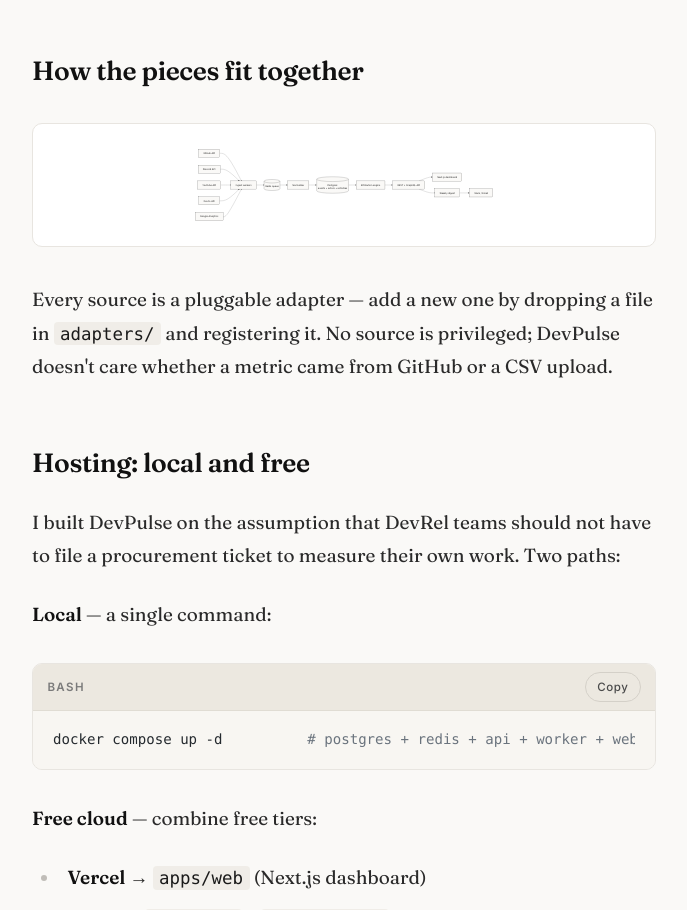
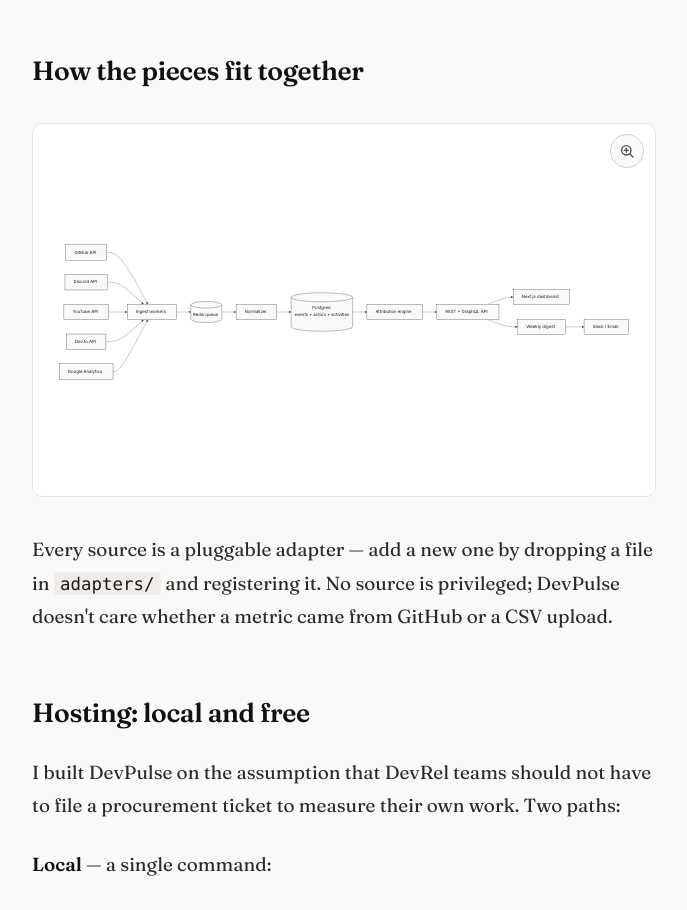
Before and after one commit to thecoderpanda/thecoderpanda-web, a Next.js app: page /blog/devpulse-open-source-devrel-tracker in a window 1280 px wide. Shown: the part 6540-7450 px from the top of the page, without its empty margins (296-983 px from the left). Built offline with nearby package versions, Linux system fonts and the light colour scheme.

Commit message:
feat(blog): bigger mermaid diagrams + magnifier lightbox with zoom controls

```diff
--- a/src/app/globals.css
+++ b/src/app/globals.css
@@ -257,24 +257,69 @@ body {
 
 /* ---- Mermaid ---- */
 .blog-prose .mermaid-wrapper {
+  position: relative;
   margin: 2.25rem 0;
-  padding: 1.5rem;
+  padding: 1.75rem 1.5rem 1.5rem;
   background: #ffffff;
   border: 1px solid #e8e5e0;
   border-radius: 10px;
-  display: flex;
-  justify-content: center;
   overflow-x: auto;
+  overflow-y: visible;
 }
 
 .blog-prose .mermaid-wrapper .mermaid {
   min-width: 0;
   font-family: var(--font-ui);
+  display: flex;
+  justify-content: center;
+  width: 100%;
 }
 
 .blog-prose .mermaid-wrapper .mermaid svg {
-  max-width: 100%;
-  height: auto;
+  width: 100% !important;
+  max-width: 100% !important;
+  height: auto !important;
+  min-height: 320px;
+  font-size: 15px;
+}
+
+.blog-prose .mermaid-wrapper .mermaid svg .nodeLabel,
+.blog-prose .mermaid-wrapper .mermaid svg .edgeLabel,
+.blog-prose .mermaid-wrapper .mermaid svg .messageText,
+.blog-prose .mermaid-wrapper .mermaid svg .actor-box + text,
+.blog-prose .mermaid-wrapper .mermaid svg text {
+  font-size: 15px !important;
+}
+
+.blog-prose .mermaid-magnify {
+  position: absolute;
+  top: 0.6rem;
+  right: 0.7rem;
+  width: 34px;
+  height: 34px;
+  border-radius: 999px;
+  border: 1px solid #d4d0c8;
+  background: #faf9f7;
+  color: #4a4a4a;
+  cursor: pointer;
+  display: inline-flex;
+  align-items: center;
+  justify-content: center;
+  transition: all 0.15s ease;
+  padding: 0;
+  z-index: 2;
+}
+
+.blog-prose .mermaid-magnify:hover {
+  background: #1a1a1a;
+  color: #faf9f7;
+  border-color: #1a1a1a;
+}
+
+.blog-prose .mermaid-magnify svg {
+  width: 16px;
+  height: 16px;
+  display: block;
 }
 
 .blog-prose .mermaid-error {
@@ -285,3 +330,107 @@ body {
   font-family: ui-monospace, "SF Mono", "Menlo", monospace;
   font-size: 0.85rem;
 }
+
+/* ---- Mermaid lightbox (rendered outside .blog-prose in <body>) ---- */
+.mermaid-lightbox {
+  position: fixed;
+  inset: 0;
+  z-index: 9999;
+  background: rgba(20, 20, 20, 0.88);
+  display: flex;
+  flex-direction: column;
+  align-items: center;
+  justify-content: center;
+  padding: 3rem 2rem 2rem;
+  animation: mermaidFade 0.15s ease;
+}
+
+@keyframes mermaidFade {
+  from { opacity: 0; }
+  to { opacity: 1; }
+}
+
+.mermaid-lightbox__close {
+  position: absolute;
+  top: 1rem;
+  right: 1.25rem;
+  background: transparent;
+  border: 1px solid rgba(255, 255, 255, 0.4);
+  color: #faf9f7;
+  border-radius: 999px;
+  padding: 0.4rem 0.9rem;
+  font-size: 0.8rem;
+  font-family: var(--font-ui);
+  letter-spacing: 0.05em;
+  cursor: pointer;
+  transition: all 0.15s ease;
+}
+
+.mermaid-lightbox__close:hover {
+  background: #faf9f7;
+  color: #1a1a1a;
+  border-color: #faf9f7;
+}
+
+.mermaid-lightbox__controls {
+  position: absolute;
+  bottom: 1.25rem;
+  left: 50%;
+  transform: translateX(-50%);
+  display: flex;
+  gap: 0.5rem;
+  background: rgba(255, 255, 255, 0.08);
+  padding: 0.4rem;
+  border-radius: 999px;
+  backdrop-filter: blur(6px);
+}
+
+.mermaid-lightbox__btn {
+  background: transparent;
+  border: 1px solid rgba(255, 255, 255, 0.3);
+  color: #faf9f7;
+  border-radius: 999px;
+  width: 36px;
+  height: 36px;
+  font-size: 1rem;
+  cursor: pointer;
+  font-family: var(--font-ui);
+  transition: all 0.15s ease;
+  display: inline-flex;
+  align-items: center;
+  justify-content: center;
+}
+
+.mermaid-lightbox__btn:hover {
+  background: #faf9f7;
+  color: #1a1a1a;
+}
+
+.mermaid-lightbox__zoom {
+  color: #faf9f7;
+  font-size: 0.8rem;
+  align-self: center;
+  padding: 0 0.5rem;
+  letter-spacing: 0.05em;
+  min-width: 48px;
+  text-align: center;
+}
+
+.mermaid-lightbox__stage {
+  width: 100%;
+  height: 100%;
+  overflow: auto;
+  display: flex;
+  align-items: center;
+  justify-content: center;
+}
+
+.mermaid-lightbox__stage svg {
+  max-width: none !important;
+  height: auto !important;
+  transform-origin: center center;
+  transition: transform 0.15s ease;
+  background: #ffffff;
+  border-radius: 8px;
+  padding: 1.5rem;
+}
--- a/src/components/PostEnhancer.tsx
+++ b/src/components/PostEnhancer.tsx
@@ -2,9 +2,155 @@
 
 import { useEffect } from "react";
 
+const MAGNIFY_ICON = `
+<svg viewBox="0 0 24 24" fill="none" stroke="currentColor" stroke-width="2" stroke-linecap="round" stroke-linejoin="round" aria-hidden="true">
+  <circle cx="11" cy="11" r="7"/>
+  <line x1="21" y1="21" x2="16.65" y2="16.65"/>
+  <line x1="11" y1="8" x2="11" y2="14"/>
+  <line x1="8" y1="11" x2="14" y2="11"/>
+</svg>
+`;
+
+function openLightbox(sourceSvg: SVGElement) {
+  const overlay = document.createElement("div");
+  overlay.className = "mermaid-lightbox";
+  overlay.setAttribute("role", "dialog");
+  overlay.setAttribute("aria-modal", "true");
+
+  const stage = document.createElement("div");
+  stage.className = "mermaid-lightbox__stage";
+
+  const cloned = sourceSvg.cloneNode(true) as SVGElement;
+  cloned.removeAttribute("style");
+  cloned.setAttribute("width", "1200");
+  cloned.removeAttribute("height");
+  stage.appendChild(cloned);
+
+  const close = document.createElement("button");
+  close.type = "button";
+  close.className = "mermaid-lightbox__close";
+  close.textContent = "Close ✕";
+
+  const controls = document.createElement("div");
+  controls.className = "mermaid-lightbox__controls";
+
+  const out = document.createElement("button");
+  out.type = "button";
+  out.className = "mermaid-lightbox__btn";
+  out.textContent = "−";
+  out.setAttribute("aria-label", "Zoom out");
+
+  const reset = document.createElement("button");
+  reset.type = "button";
+  reset.className = "mermaid-lightbox__btn";
+  reset.textContent = "⤢";
+  reset.setAttribute("aria-label", "Reset zoom");
+
+  const zoomLabel = document.createElement("span");
+  zoomLabel.className = "mermaid-lightbox__zoom";
+  zoomLabel.textContent = "100%";
+
+  const inBtn = document.createElement("button");
+  inBtn.type = "button";
+  inBtn.className = "mermaid-lightbox__btn";
+  inBtn.textContent = "+";
+  inBtn.setAttribute("aria-label", "Zoom in");
+
+  controls.appendChild(out);
+  controls.appendChild(reset);
+  controls.appendChild(zoomLabel);
+  controls.appendChild(inBtn);
+
+  overlay.appendChild(close);
+  overlay.appendChild(stage);
+  overlay.appendChild(controls);
+  document.body.appendChild(overlay);
+  document.body.style.overflow = "hidden";
+
+  let zoom = 1;
+  const apply = () => {
+    cloned.style.transform = `scale(${zoom})`;
+    zoomLabel.textContent = `${Math.round(zoom * 100)}%`;
+  };
+  apply();
+
+  const cleanup = () => {
+    document.body.style.overflow = "";
+    overlay.remove();
+    window.removeEventListener("keydown", onKey);
+  };
+  const onKey = (e: KeyboardEvent) => {
+    if (e.key === "Escape") cleanup();
+    else if (e.key === "+" || e.key === "=") {
+      zoom = Math.min(zoom + 0.25, 4);
+      apply();
+    } else if (e.key === "-") {
+      zoom = Math.max(zoom - 0.25, 0.4);
+      apply();
+    } else if (e.key === "0") {
+      zoom = 1;
+      apply();
+    }
+  };
+  window.addEventListener("keydown", onKey);
+
+  close.addEventListener("click", cleanup);
+  overlay.addEventListener("click", (e) => {
+    if (e.target === overlay || e.target === stage) cleanup();
+  });
+  inBtn.addEventListener("click", (e) => {
+    e.stopPropagation();
+    zoom = Math.min(zoom + 0.25, 4);
+    apply();
+  });
+  out.addEventListener("click", (e) => {
+    e.stopPropagation();
+    zoom = Math.max(zoom - 0.25, 0.4);
+    apply();
+  });
+  reset.addEventListener("click", (e) => {
+    e.stopPropagation();
+    zoom = 1;
+    apply();
+  });
+
+  stage.addEventListener(
+    "wheel",
+    (e) => {
+      if (!e.ctrlKey && !e.metaKey) return;
+      e.preventDefault();
+      const delta = e.deltaY < 0 ? 0.1 : -0.1;
+      zoom = Math.min(4, Math.max(0.4, zoom + delta));
+      apply();
+    },
+    { passive: false }
+  );
+}
+
+function attachMagnifier(wrapper: HTMLElement) {
+  if (wrapper.dataset.magnifyReady === "true") return;
+  const svg = wrapper.querySelector<SVGElement>("svg");
+  if (!svg) return;
+  const btn = document.createElement("button");
+  btn.type = "button";
+  btn.className = "mermaid-magnify";
+  btn.setAttribute("aria-label", "Zoom diagram");
+  btn.setAttribute("title", "Zoom diagram");
+  btn.innerHTML = MAGNIFY_ICON;
+  btn.addEventListener("click", (e) => {
+    e.stopPropagation();
+    openLightbox(svg);
+  });
+  wrapper.appendChild(btn);
+  wrapper.dataset.magnifyReady = "true";
+}
+
 export function PostEnhancer() {
   useEffect(() => {
     // ---- mermaid ----
+    const wrappers = document.querySelectorAll<HTMLElement>(
+      "div.mermaid-wrapper"
+    );
     const mermaidNodes = document.querySelectorAll<HTMLElement>("div.mermaid");
     if (mermaidNodes.length > 0) {
       (async () => {
@@ -23,8 +169,11 @@ export function PostEnhancer() {
             secondaryColor: "#f0ede8",
             tertiaryColor: "#eef2f5",
             background: "#faf9f7",
-            fontSize: "15px",
+            fontSize: "16px",
           },
+          flowchart: { useMaxWidth: true, htmlLabels: true },
+          sequence: { useMaxWidth: true },
+          gantt: { useMaxWidth: true },
         });
         for (let i = 0; i < mermaidNodes.length; i++) {
           const node = mermaidNodes[i];
@@ -41,6 +190,7 @@ export function PostEnhancer() {
             )}</pre>`;
           }
         }
+        wrappers.forEach((w) => attachMagnifier(w));
       })();
     }
 
```
